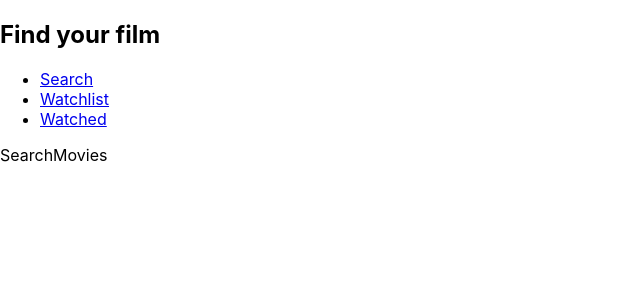
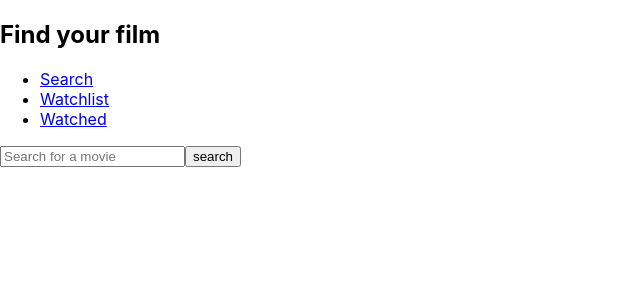
Before and after one commit to overgrownFudge/movie-watchlist, a React (Create React App) app: page / in a window 1280 px wide. Shown: the top 300 px of the page, without its empty margins (0-640 px from the left). Built offline with nearby package versions, Linux system fonts and the light colour scheme.

Commit message:
set up search bar

```diff
--- a/src/components/SearchMovies.js
+++ b/src/components/SearchMovies.js
@@ -1,7 +1,36 @@
-import React from 'react'
+import React, {useState} from 'react'
 
 export default function SearchMovies() {
+
+  const [search, setSearch] = useState('')
+
+  const onChange = event => {
+    event.preventDefault()
+
+    setSearch(event.target.value)
+  }
+
   return (
-    <div>SearchMovies</div>
+    <>
+    <div className='search--page'>
+      <div className='container'>
+        <div className='add-movie'>
+          <div className='input-wrapper'>
+            <input
+            type='text'
+            placeholder='Search for a movie'
+            vlaue= {search}
+            onChange={onChange}
+            />
+            <input
+            type='button'
+            value='search'
+            />
+          </div>
+        </div>
+      </div>
+
+    </div>
+    </>
   )
 }
```
